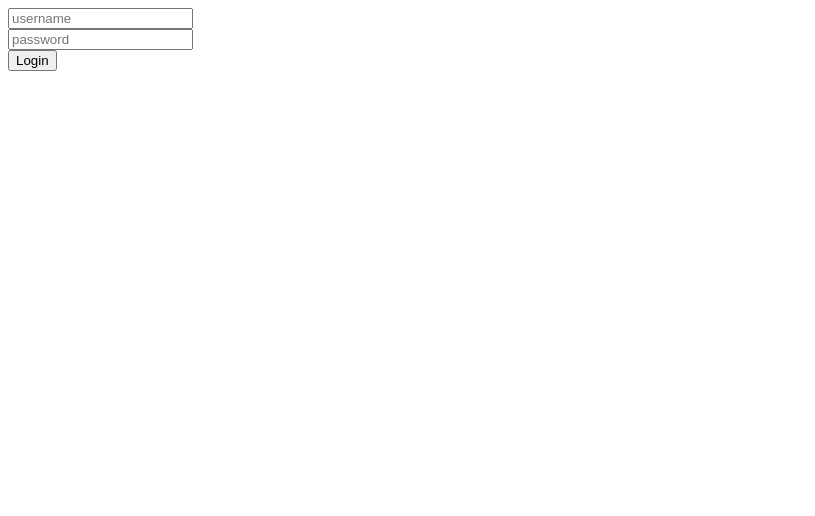
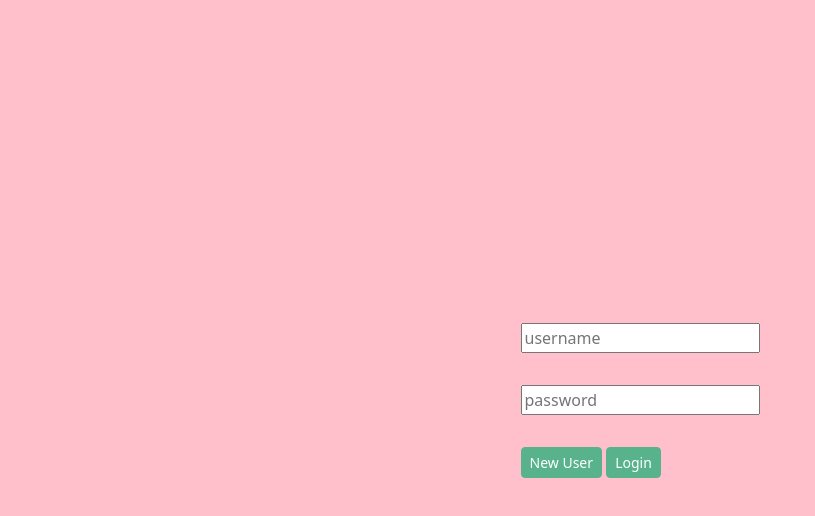
Before and after one commit to mribs/startup, a plain HTML site: page home.html in a window 1280 px wide. Shown: the whole page, without its empty margins (0-815 px from the left). Drawn offline with nearby package versions, Linux system fonts and the light colour scheme.

Commit message:
Lowkey forgot

```diff
--- a/home.html
+++ b/home.html
@@ -1,18 +1,46 @@
 <!DOCTYPE html>
 <html lang="en">
+    <head>
+        <link
+      href="https://cdn.jsdelivr.net/npm/bootstrap@5.2.2/dist/css/bootstrap.min.css"
+      rel="stylesheet"
+      integrity="sha384-Zenh87qX5JnK2Jl0vWa8Ck2rdkQ2Bzep5IDxbcnCeuOxjzrPF/et3URy9Bv1WTRi"
+      crossorigin="anonymous"
+        />
+        <style>
+            .btn-primary {
+         --bs-btn-color: white;
+         --bs-btn-bg: #58b28c;
+         --bs-btn-border-color: #58b28c;
+         --bs-btn-hover-color: pink;
+         --bs-btn-hover-bg: #58b28c;
+         --bs-btn-hover-border-color: #58b28c;
+         --bs-btn-focus-shadow-rgb: 49,132,253;
+         --bs-btn-active-color: pink;
+         --bs-btn-active-bg: #58b28c;
+         --bs-btn-active-border-color: #58b28c;
+         --bs-btn-active-shadow: inset 0 3px 5px rgba(0, 0, 0, 0.125);
+         --bs-btn-disabled-color: pink;
+         --bs-btn-disabled-bg: #58b28c;
+         --bs-btn-disabled-border-color: #58b28c;
+            }   </style>
+
+    </head>
+
+
 
   <main>
-    <div>
+    <div style="background: pink; height: 100vh; display: flex; align-items: center; justify-content: space-around;">
       <form method="get" action="listEdit.html">
-        <div>
+        <div style="margin-bottom: 2em;">
           <input type="text" id="username" placeholder="username"/>
         </div>
-        <div>
+        <div style="margin-bottom: 2em">
           <input type="text" id="password" placeholder="password"/>
         </div>
         <div>
-       <!-- <button type="newUser" class="btn btn-primary">New User</button> -->
-          <button type="login" class="btn btn-primary">Login</button>
+          <button type="newUser" class="btn btn-primary btn-sm">New User</button>
+          <button type="login" class="btn btn-primary btn-sm">Login</button>
         </div>
       </form>
     </div>
```
